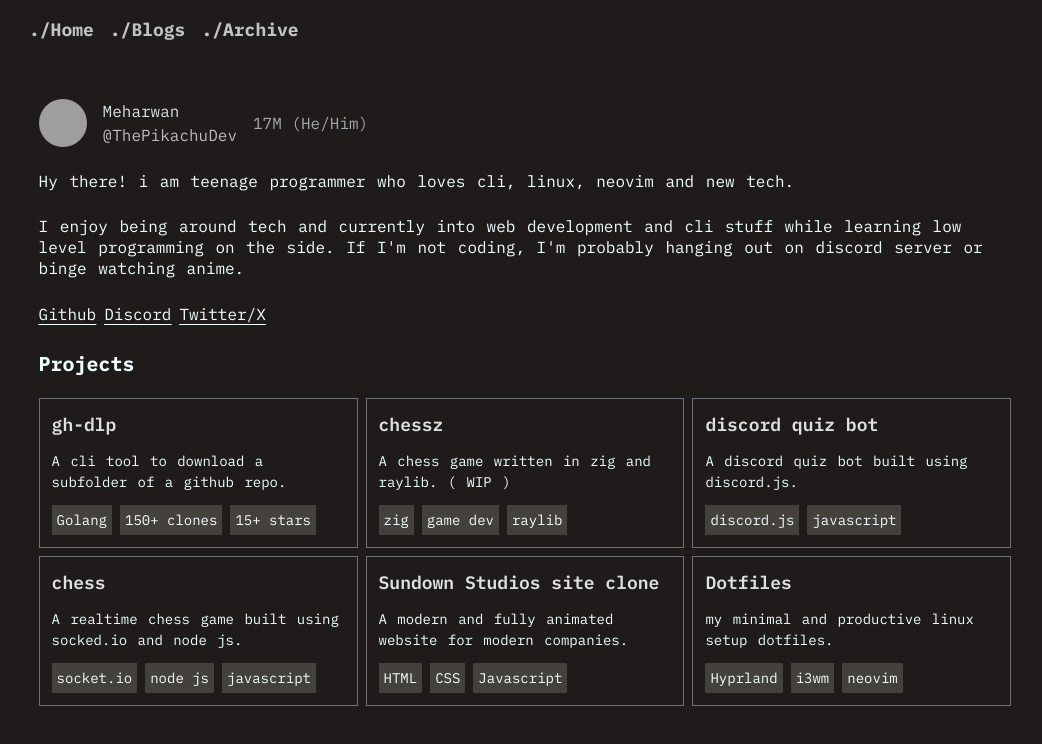
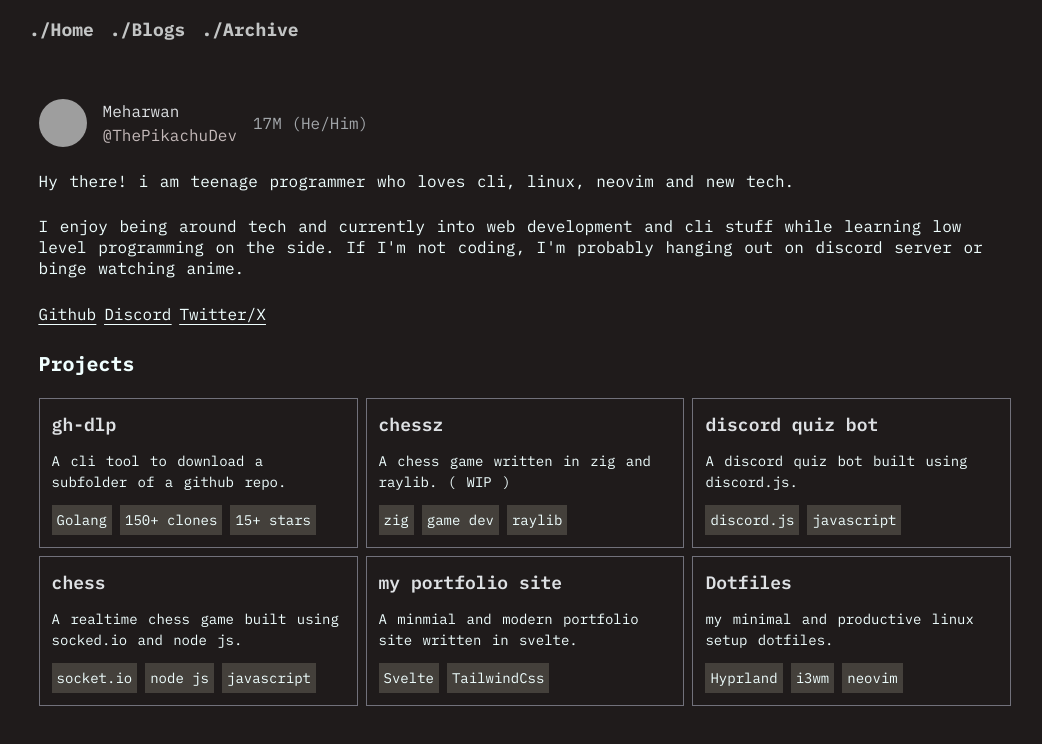
Before and after one commit to ThePikachuDev/portfolio-site-v2, a SvelteKit app: page / in a window 1280 px wide. Shown: the top 744 px of the page, without its empty margins (19-1061 px from the left). Built offline with nearby package versions, Linux system fonts and the light colour scheme; grey boxes are pictures that could not be loaded.

Commit message:
added a my site as a project : )

```diff
--- a/src/routes/+page.svelte
+++ b/src/routes/+page.svelte
@@ -142,26 +142,20 @@
 
                 <a
                     target="_blank"
-                    href="https://github.com/ThePikachuDev/sundown-Studios"
+                    href="https://github.com/ThePikachuDev/portfolio-site-v2"
                     class="projectItem h-fit p-3 flex flex-col gap-3 border-1 border-zinc-500 hover:border-2"
                 >
-                    <h2 class="text-lg font-semibold">
-                        Sundown Studios site clone
-                    </h2>
+                    <h2 class="text-lg font-semibold">my portfolio site</h2>
                     <p class="text-sm">
-                        A modern and fully animated website for modern
-                        companies.
+                        A minmial and modern portfolio site written in svelte.
                     </p>
                     <div class="techContainer flex gap-2">
                         <div class="bg-stone-700 p-[5px] text-sm font-md">
-                            HTML
-                        </div>
-                        <div class="bg-stone-700 p-[5px] text-sm font-md">
-                            CSS
+                            Svelte
                         </div>
 
                         <div class="bg-stone-700 p-[5px] text-sm font-md">
-                            Javascript
+                            TailwindCss
                         </div>
                     </div>
                 </a>
```
